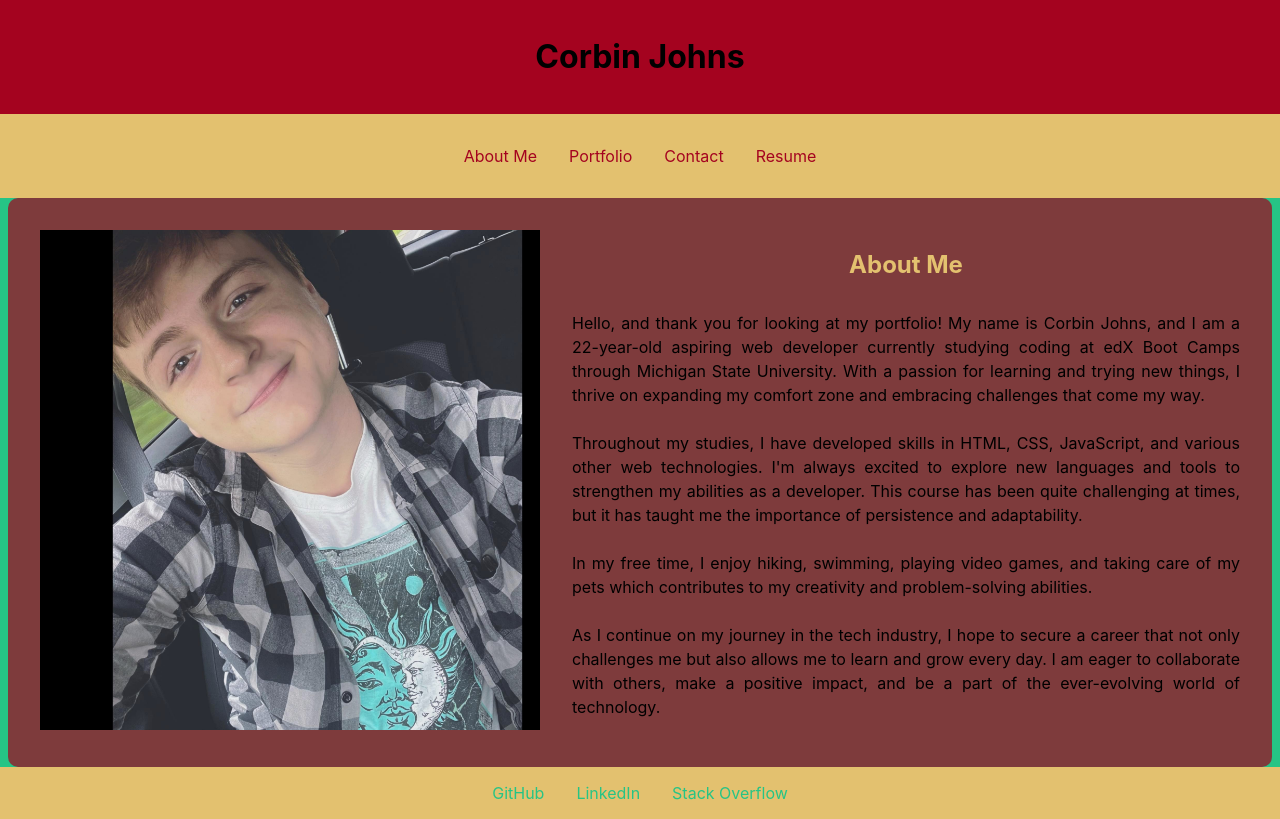
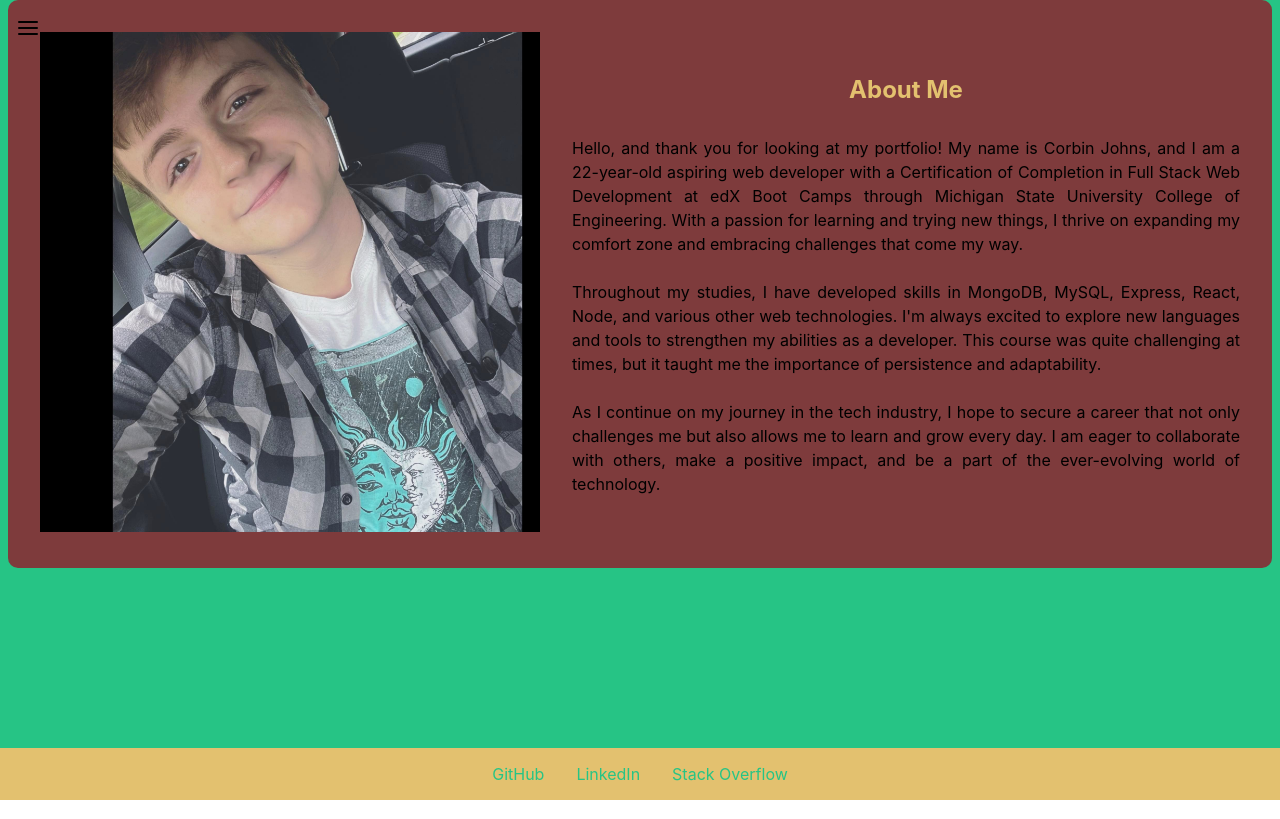
Before and after one commit to cxrstings/React-Portfolio, a React (Create React App) app: page / in a window 1280 px wide. Built offline with nearby package versions, Linux system fonts and the light colour scheme; the HTML template or start-up script is replaced by a standard one.

Commit message:
minor UI changes and added my certificate

```diff
--- a/package.json
+++ b/package.json
@@ -9,6 +9,7 @@
     "@testing-library/user-event": "^13.5.0",
     "react": "^18.2.0",
     "react-dom": "^18.2.0",
+    "react-icons": "^4.10.1",
     "react-scripts": "5.0.1",
     "web-vitals": "^2.1.4"
   },
--- a/src/App.js
+++ b/src/App.js
@@ -1,5 +1,4 @@
 import React, { useState } from 'react';
-import Header from './components/Header';
 import Navigation from './components/Navigation';
 import AboutMe from './components/AboutMe';
 import Portfolio from './components/Portfolio';
@@ -34,7 +33,6 @@ function App() {
 
   return (
     <div className={styles.container}>
-      <Header />
       <Navigation selectedSection={selectedSection} onNavigationClick={handleNavigationClick} />
       <div className={styles.content}>
         {sectionComponent}
--- a/src/components/AboutMe.js
+++ b/src/components/AboutMe.js
@@ -10,13 +10,10 @@ const About = () => {
       <div className={styles.abouttext}>
         <h2>About Me</h2>
         <p>
-            Hello, and thank you for looking at my portfolio! My name is Corbin Johns, and I am a 22-year-old aspiring web developer currently studying coding at edX Boot Camps through Michigan State University. With a passion for learning and trying new things, I thrive on expanding my comfort zone and embracing challenges that come my way.
+            Hello, and thank you for looking at my portfolio! My name is Corbin Johns, and I am a 22-year-old aspiring web developer with a Certification of Completion in Full Stack Web Development at edX Boot Camps through Michigan State University College of Engineering. With a passion for learning and trying new things, I thrive on expanding my comfort zone and embracing challenges that come my way.
             <br></br>
             <br></br>
-            Throughout my studies, I have developed skills in HTML, CSS, JavaScript, and various other web technologies. I'm always excited to explore new languages and tools to strengthen my abilities as a developer. This course has been quite challenging at times, but it has taught me the importance of persistence and adaptability.
-            <br></br>
-            <br></br>
-            In my free time, I enjoy hiking, swimming, playing video games, and taking care of my pets which contributes to my creativity and problem-solving abilities.
+            Throughout my studies, I have developed skills in MongoDB, MySQL, Express, React, Node, and various other web technologies. I'm always excited to explore new languages and tools to strengthen my abilities as a developer. This course was quite challenging at times, but it taught me the importance of persistence and adaptability.
             <br></br>
             <br></br>
             As I continue on my journey in the tech industry, I hope to secure a career that not only challenges me but also allows me to learn and grow every day. I am eager to collaborate with others, make a positive impact, and be a part of the ever-evolving world of technology.
--- a/src/components/Header.js
+++ /dev/null
@@ -1,12 +0,0 @@
-import React from 'react';
-import styles from './Header.module.css';
-
-function Header() {
-  return (
-    <header className={styles.header}>
-      <h1>Corbin Johns</h1>
-    </header>
-  );
-}
-
-export default Header;
--- a/src/components/Header.module.css
+++ /dev/null
@@ -1,5 +0,0 @@
-.header {
-    background-color: #A4031F;
-    padding: 1rem;
-    text-align: center;
-  }
--- a/src/components/Navigation.js
+++ b/src/components/Navigation.js
@@ -1,7 +1,10 @@
-import React from 'react';
+import React, { useState } from 'react';
 import styles from './Navigation.module.css';
+import { FiMenu } from 'react-icons/fi';
 
 function Navigation({ selectedSection, onNavigationClick }) {
+  const [navVisible, setNavVisible] = useState(false);
+
   const navigationLinks = [
     { id: 'about', title: 'About Me' },
     { id: 'portfolio', title: 'Portfolio' },
@@ -12,10 +15,14 @@ function Navigation({ selectedSection, onNavigationClick }) {
   const handleLinkClick = (event, section) => {
     event.preventDefault();
     onNavigationClick(section);
+    setNavVisible(false);
   };
 
   return (
-    <nav className={styles.nav}>
+    <>
+      <FiMenu className={styles.fiMenu} onClick={() => setNavVisible(!navVisible)} /> {/* Button to toggle navigation visibility */}
+      {navVisible && (
+        <aside className={`${styles.aside} ${navVisible ? styles.asideVisible : ''}`}>
           <ul>
             {navigationLinks.map((link) => (
               <li key={link.id}>
@@ -29,7 +36,9 @@ function Navigation({ selectedSection, onNavigationClick }) {
               </li>
             ))}
           </ul>
-    </nav>
+        </aside>
+      )}
+    </>
   );
 }
 
--- a/src/components/Navigation.module.css
+++ b/src/components/Navigation.module.css
@@ -1,27 +1,45 @@
-nav {
+.aside {
   background-color: #E3C16F;
-  width: 100%;
+  width: 250px; /* Adjust the width of the aside as needed */
+  height: 100%;
   padding: 1rem 0;
+  position: fixed; /* Make the aside fixed to the side of the screen */
+  top: 0;
+  left: 0;
+  transform: translateX(-100%); /* Initially hide the aside */
+  transition: transform 0.3s ease-out; /* Smooth slide-out transition */
+  overflow: auto; /* Scrollable if the content is too tall */
 }
 
-nav ul {
-    display: flex;
-    justify-content: center;
+.asideVisible {
+  transform: translateX(0); /* Show the aside when the class is added */
+}
+
+.aside ul {
   list-style: none;
   padding: 0;
 }
 
-  nav ul li {
+.aside ul li {
   margin: 0 1rem;
 }
 
-  nav ul li a {
+.aside ul li a {
   color: #A4031F;
   text-decoration: none;
   transition: color 0.3s;
 }
 
-  nav ul li a.active,
-  nav ul li a:hover {
+.aside ul li a.active,
+.aside ul li a:hover {
   color: #26C485;
 }
+
+/* Styles for the hamburger menu */
+.fiMenu {
+  font-size: 1.5rem; /* Adjust size as needed */
+  cursor: pointer;
+  position: absolute;
+  top: 1rem; /* Adjust position as needed */
+  left: 1rem;
+}
--- a/src/components/Resume.js
+++ b/src/components/Resume.js
@@ -14,7 +14,9 @@ function Resume() {
   return (
     <section className={styles.section}>
       <h2>Resume</h2>
-      <a href="my_resume.pdf" target="_blank" rel="noopener noreferrer">Download Resume</a>
+      <a href="my_resume.pdf" target="_blank" rel="noopener noreferrer">Download My Resume</a>
+      <h2>Ceritifcate</h2>
+      <a href="my_certificate.pdf" target="_blank" rel="noopener noreferrer">Download My Ceritifcate</a>
       <h3>Proficiencies:</h3>
       <ul>
         {proficiencies.map((proficiency, index) => (
```
Also changed, not shown: 2 other files (tests, documents, lock files or other folders). Lines whose indentation alone changed are shown as unchanged.
